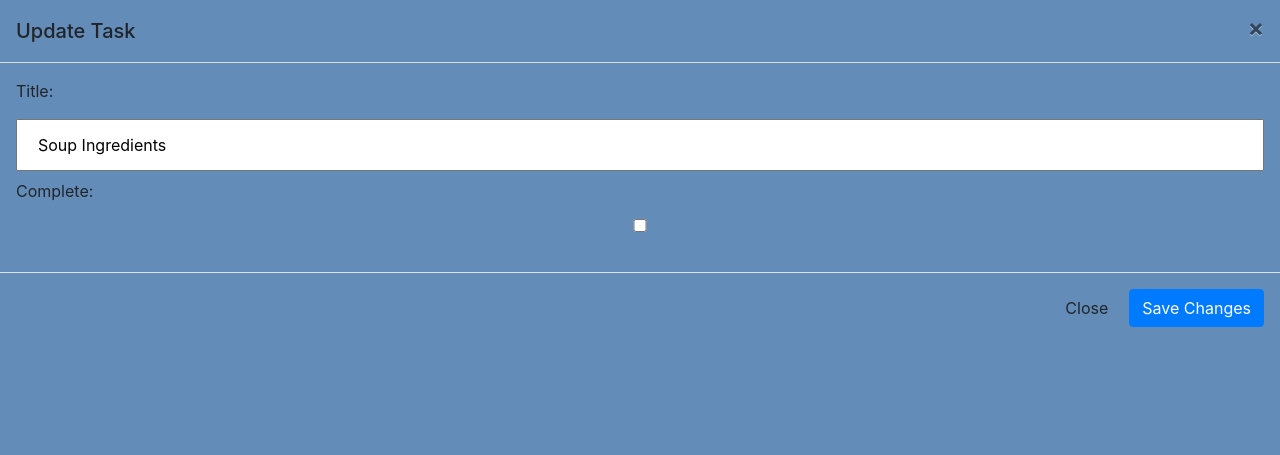
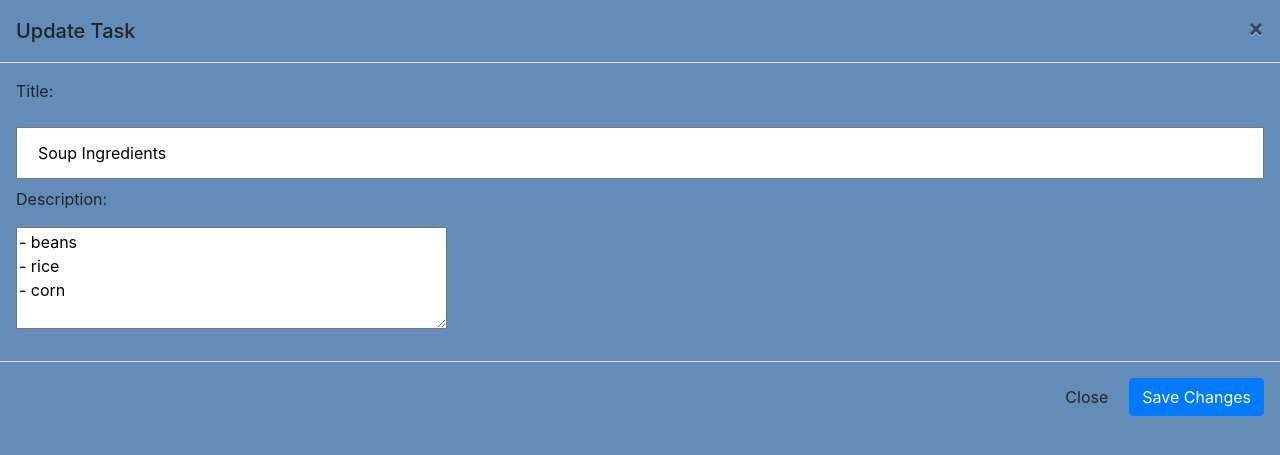
Before and after one commit to nickgiegerich/django-todo-vanilla, a Django app: page /update_task/39/ in a window 1280 px wide. Shown: the top 455 px of the page. Run offline with Django 3.2, Linux system fonts and the light colour scheme; data comes from the database, SQL or seed files in the repository; both versions use the stored data as it was after the commit; some libraries are stand-ins or nearby versions.

Commit message:
description field added

```diff
--- a/tasks/forms.py
+++ b/tasks/forms.py
@@ -6,7 +6,8 @@ from bootstrap_modal_forms.forms import BSModalForm
 
 
 class TaskForm(forms.ModelForm):
-    title = forms.CharField(widget = forms.TextInput(attrs = {'placeholder':'Add new task...'}))
+    title = forms.CharField(widget = forms.TextInput(attrs = {'placeholder':'Task Title...'}))
+    descr = forms.CharField(widget = forms.Textarea(attrs = {'rows':4, 'cols':40}))
 
     class Meta:
         model = Task
--- a/tasks/models.py
+++ b/tasks/models.py
@@ -4,6 +4,7 @@ from django.db import models
 
 class Task(models.Model):
         title = models.name = models.CharField(max_length=200)
+        descr = models.name = models.TextField(max_length=750, default='Before Description')
         complete = models.BooleanField(default=False)
         created = models.DateTimeField(auto_now_add=True)
 
--- a/tasks/templates/tasks/list.html
+++ b/tasks/templates/tasks/list.html
@@ -66,6 +66,7 @@
             {% csrf_token %}
 
             {{form.title}}
+            {{form.descr}}
             <input class="btn btn-info" type="submit" name="Create Task">
         </form>
 
--- a/tasks/templates/tasks/update_task.html
+++ b/tasks/templates/tasks/update_task.html
@@ -63,7 +63,11 @@
 
         <div class="modal-body">
             <div class="form-group{% if field.errors %} invalid {% endif %}">
-                {{form}}
+                <p>Title:</p>
+                    <span>{{form.title}}</span>
+                <p>Description:</p>
+                    <span>{{form.descr}}</span>
+
                 <!-- <input type="submit" name="Update Task"> -->
             </div>
         </div>
```
Also changed, not shown: db.sqlite3, tasks/migrations/0002_task_descr.py (added), tasks/migrations/0003_auto_20200320_0220.py (added).
